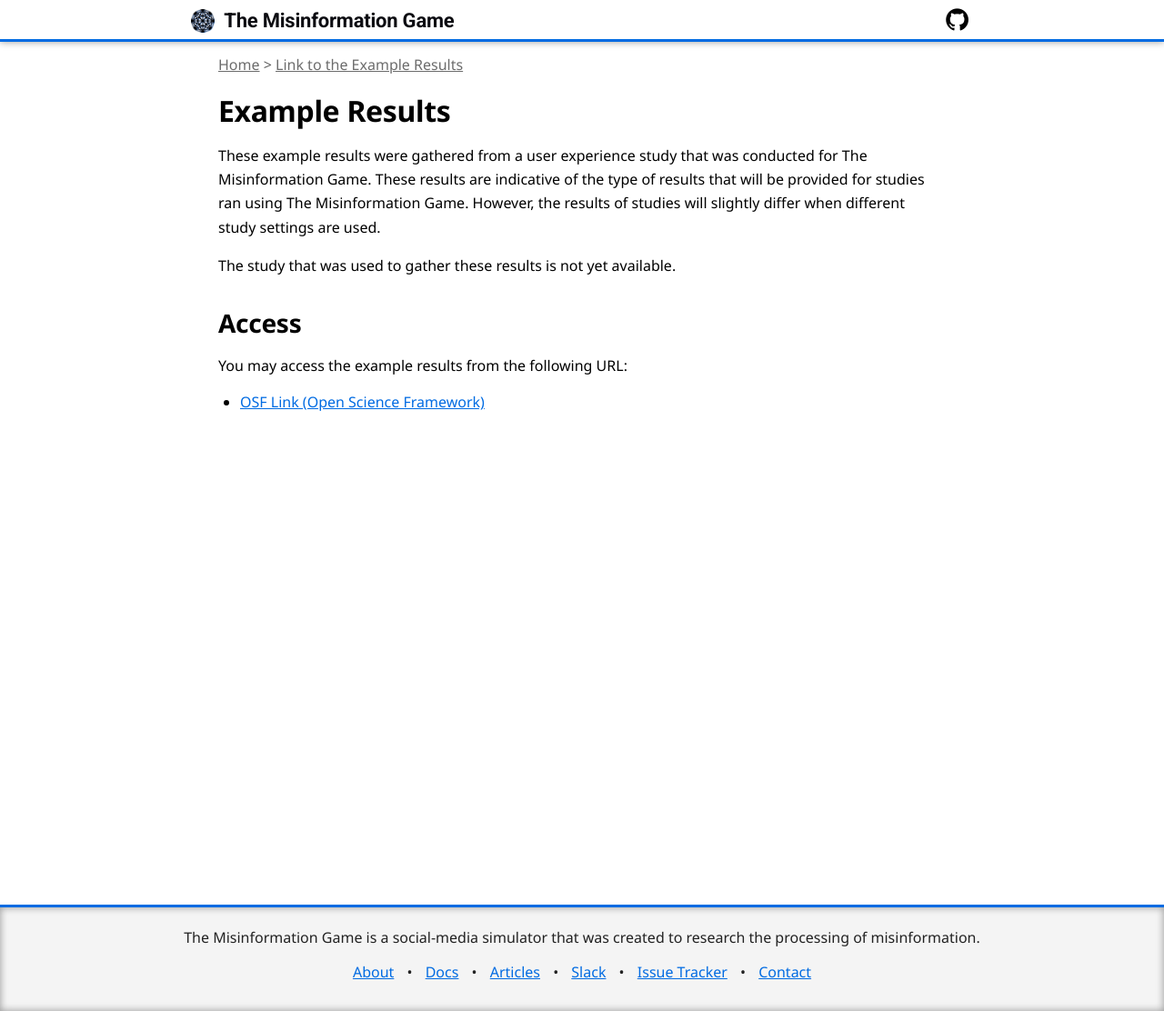
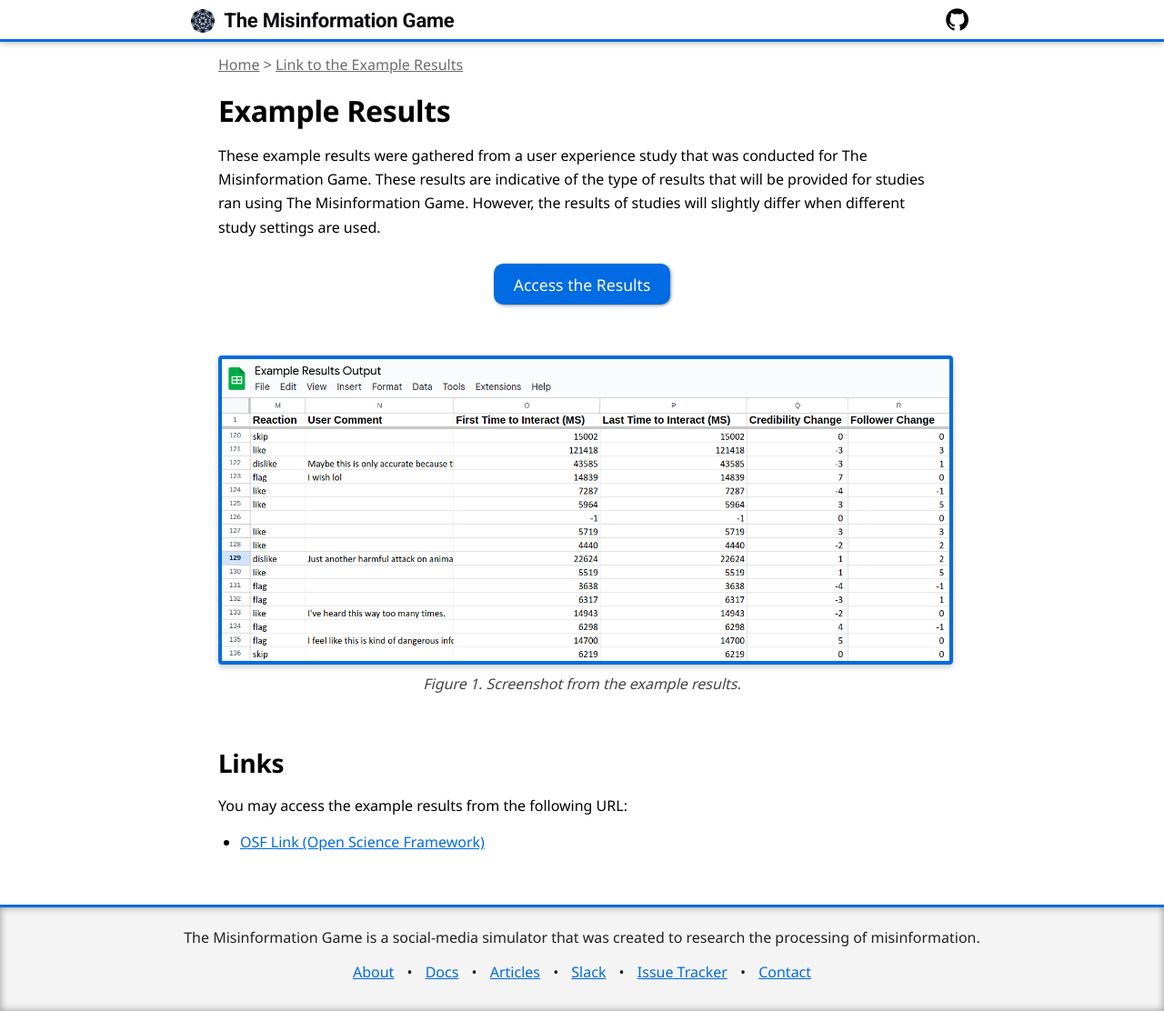
Before and after one commit to beekewardin/themisinformationgame.github.io, a Jekyll site: the page built from link/ExampleResults.md, in a window 1280 px wide and 1112 px high. Shown: the whole window at 91% size. Built offline with Jekyll 4.4.1, drawn with Linux system fonts in a browser that asks for light colours; nearby versions of some CDN libraries; our own code applies the rules of GitHub Pages for plain Markdown files.

Commit message:
Revamp the example results link page

```diff
--- a/_sass/_default.scss
+++ b/_sass/_default.scss
@@ -138,8 +138,8 @@
 .content-wrapper .call-to-action-container {
   display: block;
   text-align: center;
-  margin-top: 1em;
-  margin-bottom: 3em;
+  margin-top: 0.4em;
+  margin-bottom: 2.4em;
 }
 .content-wrapper a.call-to-action-button {
   display: inline-block;
--- a/link/ExampleResults.md
+++ b/link/ExampleResults.md
@@ -12,10 +12,23 @@
 that will be provided for studies ran using The Misinformation Game. However,
 the results of studies will slightly differ when different study settings are used.
 
-The study that was used to gather these results is not yet available.
+<div class="call-to-action-container">
+    <a href="https://osf.io/uqb7c" class="call-to-action-button solid">
+        Access the Results
+    </a>
+</div>
 
-## Access
-{:#access}
+<figure id="fig1" class="blue-figure-border">
+    <img src="/diagrams/example-results.png" alt="Screenshot from the example results." width="1389" height="577" />
+    <figcaption>
+        <a href="#fig1">Figure 1.</a> Screenshot from the example results.
+    </figcaption>
+</figure>
+
+<p class="spacer"></p>
+
+## Links
+{:#links}
 
 You may access the example results from the following URL:
 
```
